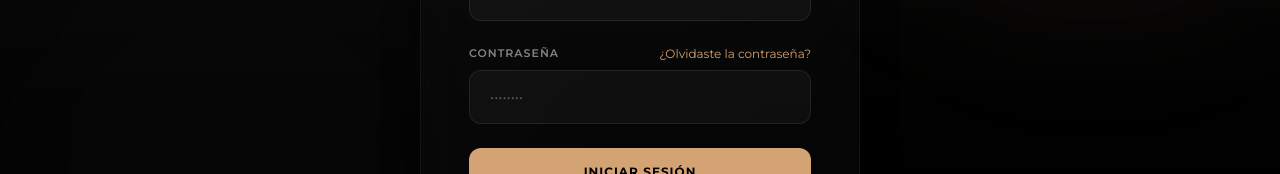
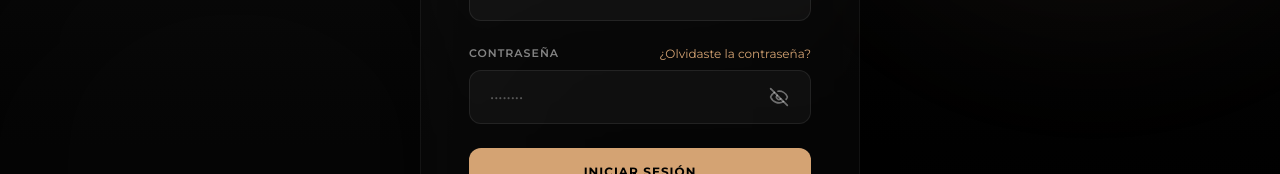
Before and after one commit to var-o18/cocinasnatta-web-admin, a Next.js app: page /login in a window 1280 px wide. Shown: the part 405-579 px from the top of the page. Built offline with nearby package versions, Linux system fonts and the light colour scheme; no server answers.

Commit message:
ojito login

```diff
--- a/components/layout/Header.tsx
+++ b/components/layout/Header.tsx
@@ -2,6 +2,7 @@
 
 import React from 'react';
 import { useRouter } from 'next/navigation';
+import { LogOut } from 'lucide-react';
 
 interface HeaderProps {
   title: string;
@@ -27,9 +28,10 @@ export default function Header({ title, subtitle }: HeaderProps) {
       <div className="flex items-center gap-4">
         <button
           onClick={handleLogout}
-          className="px-4 py-2 border border-white/[0.08] hover:border-white/20 text-white/80 hover:text-white rounded-xl text-xs font-semibold transition-all duration-300 cursor-pointer"
+          className="group relative flex items-center gap-2.5 px-4 py-2.5 rounded-xl text-xs font-semibold text-red-400 hover:text-red-200 border border-red-500/20 hover:border-red-500/40 bg-red-500/5 hover:bg-red-500/10 transition-all duration-300 ease-out shadow-xs hover:shadow-md hover:shadow-red-500/10 overflow-hidden cursor-pointer hover:-translate-y-0.5 active:translate-y-0"
         >
-          Cerrar Sesión
+          <LogOut className="w-4 h-4 text-red-400 group-hover:text-red-200 transition-all duration-300 group-hover:-translate-x-0.5 group-hover:scale-105" />
+          <span className="relative z-10">Cerrar Sesión</span>
         </button>
       </div>
     </header>
--- a/components/sections/LoginSection.tsx
+++ b/components/sections/LoginSection.tsx
@@ -3,12 +3,14 @@
 import React, { useState, useEffect } from 'react';
 import Image from 'next/image';
 import { useRouter } from 'next/navigation';
+import { Eye, EyeOff } from 'lucide-react';
 
 const API_URL = process.env.NEXT_PUBLIC_API_URL;
 
 export default function LoginSection() {
   const [name, setName] = useState('');
   const [password, setPassword] = useState('');
+  const [showPassword, setShowPassword] = useState(false);
   const [error, setError] = useState('');
   const [loading, setLoading] = useState(false);
   const router = useRouter();
@@ -105,14 +107,23 @@ export default function LoginSection() {
                 ¿Olvidaste la contraseña?
               </a>
             </div>
+            <div className="relative">
               <input
-              type="password"
+                type={showPassword ? 'text' : 'password'}
                 value={password}
                 onChange={(e) => setPassword(e.target.value)}
                 required
-              className="w-full px-5 py-4 bg-white/[0.04] border border-white/[0.08] rounded-xl text-white placeholder-white/30 text-sm focus:outline-none focus:border-primary focus:bg-white/[0.08] transition-all duration-300"
+                className="peer w-full pl-5 pr-12 py-4 bg-white/[0.04] border border-white/[0.08] rounded-xl text-white placeholder-white/30 text-sm focus:outline-none focus:border-primary focus:bg-white/[0.08] transition-all duration-300"
                 placeholder="••••••••"
               />
+              <button
+                type="button"
+                onClick={() => setShowPassword(!showPassword)}
+                className="absolute right-4 top-1/2 -translate-y-1/2 text-white/40 hover:text-white peer-autofill:text-zinc-800 peer-autofill:hover:text-black transition-colors duration-200 cursor-pointer flex items-center justify-center p-1.5 rounded-lg hover:bg-white/[0.04] peer-autofill:hover:bg-black/5"
+              >
+                {showPassword ? <Eye className="w-5 h-5" /> : <EyeOff className="w-5 h-5" />}
+              </button>
+            </div>
           </div>
 
           <button
```
Lines whose indentation alone changed are shown as unchanged.
